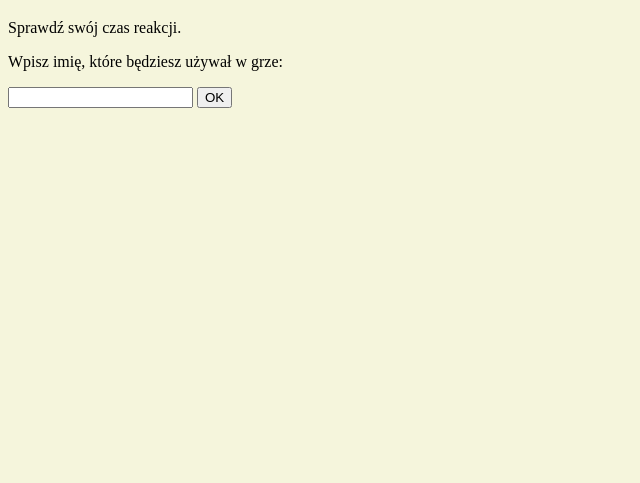
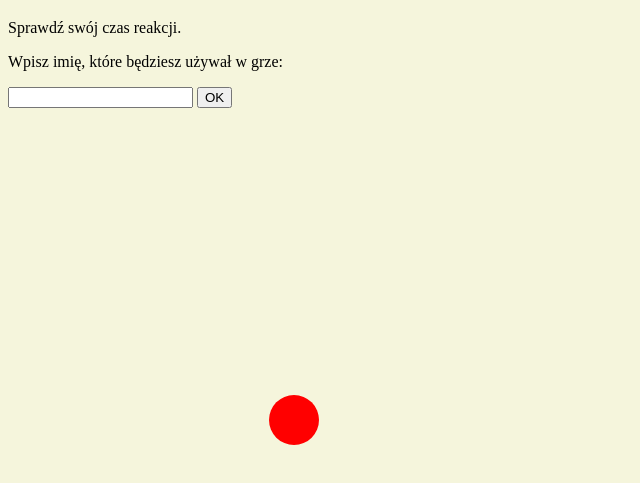
Before and after one commit to darco2018/response-tester, a plain HTML site: page index.html in a window 1280 px wide. Shown: the part 61-544 px from the top of the page, without its empty margins (0-640 px from the left). Drawn offline with Linux system fonts and the light colour scheme.

Commit message:
Draw rect/circle at random positions

```diff
--- a/main.js
+++ b/main.js
@@ -6,8 +6,8 @@
     var instruction = "Sprawdź swoj czas reakcji. Program wyświetli ci po kolei " +
         "8 figur geometrycznych. Twoim zadaniem jest na każdą figurę jak najszybciej kliknąć. " +
         "Na koniec gry zobaczysz swoje czasy reakcji i średnią wszystkich prób. Gdy zamkniesz to okienko, gra się ropocznie!";
-    var windowWidth = window.innerWidth;
-    var windowHeight = window.innerHeight;
+    var windowWidth = window.innerWidth; // 1600
+    var windowHeight = window.innerHeight; // 731
     var radius = 200; // px
     var pageMarginX = windowWidth - radius; // ?
     var pageMarginY = windowHeight - radius; // ?
@@ -19,15 +19,32 @@
     var playground = document.getElementById("playground");
 
     function init() {
-        //alert("Starting...");
+
+        playground.innerHTML = generateShape();
+    }
+
+    function generateShape() {
+
+            console.log("width: " + windowWidth + ", height" + windowHeight);
+
+        var xCoord = Math.floor(Math.random() * windowWidth);
+        var yCoord = Math.floor(Math.random() * windowHeight);
+            console.log(xCoord + ", " + yCoord);
+
+        var shapeClass = (Math.floor(Math.random() * 2) === 0) ? "rectangle" : "rectangle rounded";
+        var shape = "<div class='" + shapeClass + "' style='margin-left:" + xCoord + "px;" +
+            "margin-top:" + yCoord + "px'></div>";
+        return shape;
+
     }
 
     /* Event listeners */
 
-    submitBtn.onclick = function(e){
+    submitBtn.onclick = function (e) {
         introDiv.style.display = "none";
         userName = userInput.value;
         alert("Hi " + userName + "! " + instruction);
+        startGame();
     }
 
     init();
--- a/style.css
+++ b/style.css
@@ -2,3 +2,14 @@ body {
     background: beige;
     ;
 }
+
+.rectangle {
+    width: 50px;
+    height: 50px;
+    background: red;
+
+}
+
+.rounded {
+    border-radius: 50%;
+}
```
